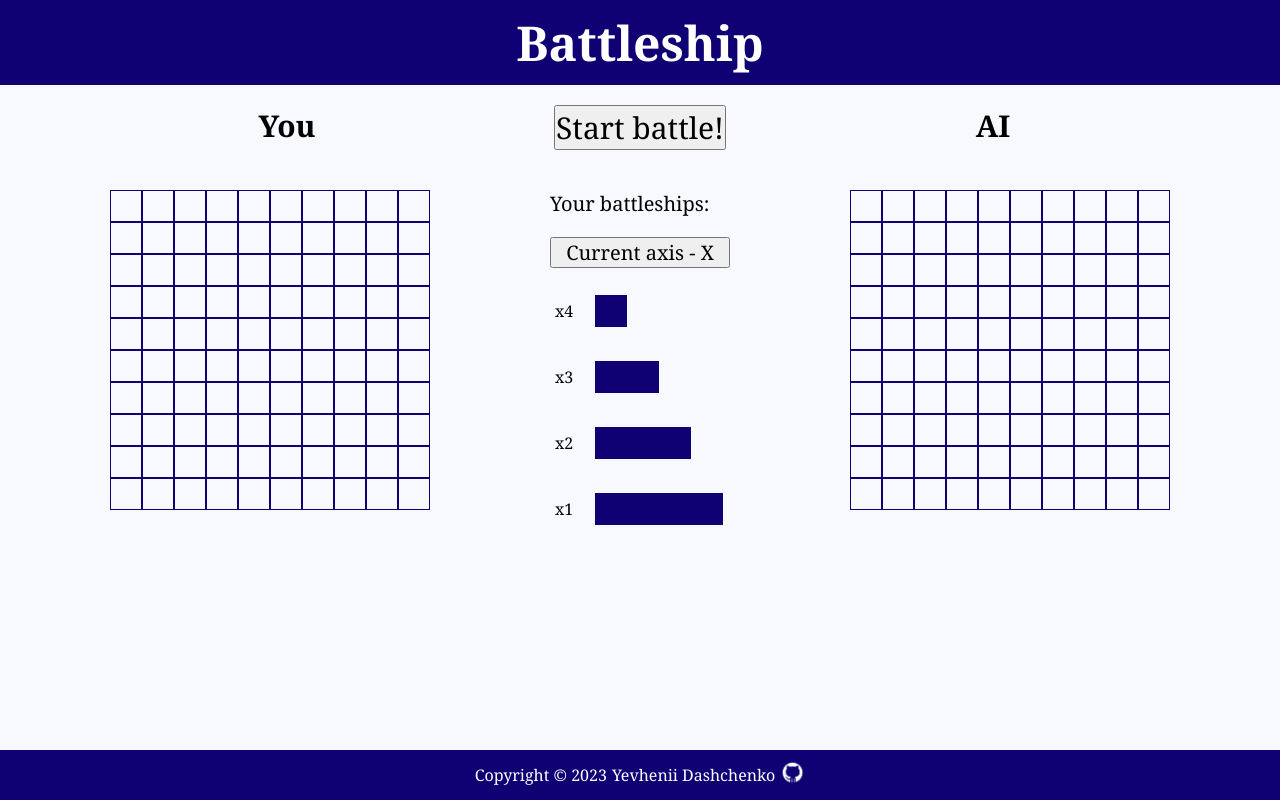
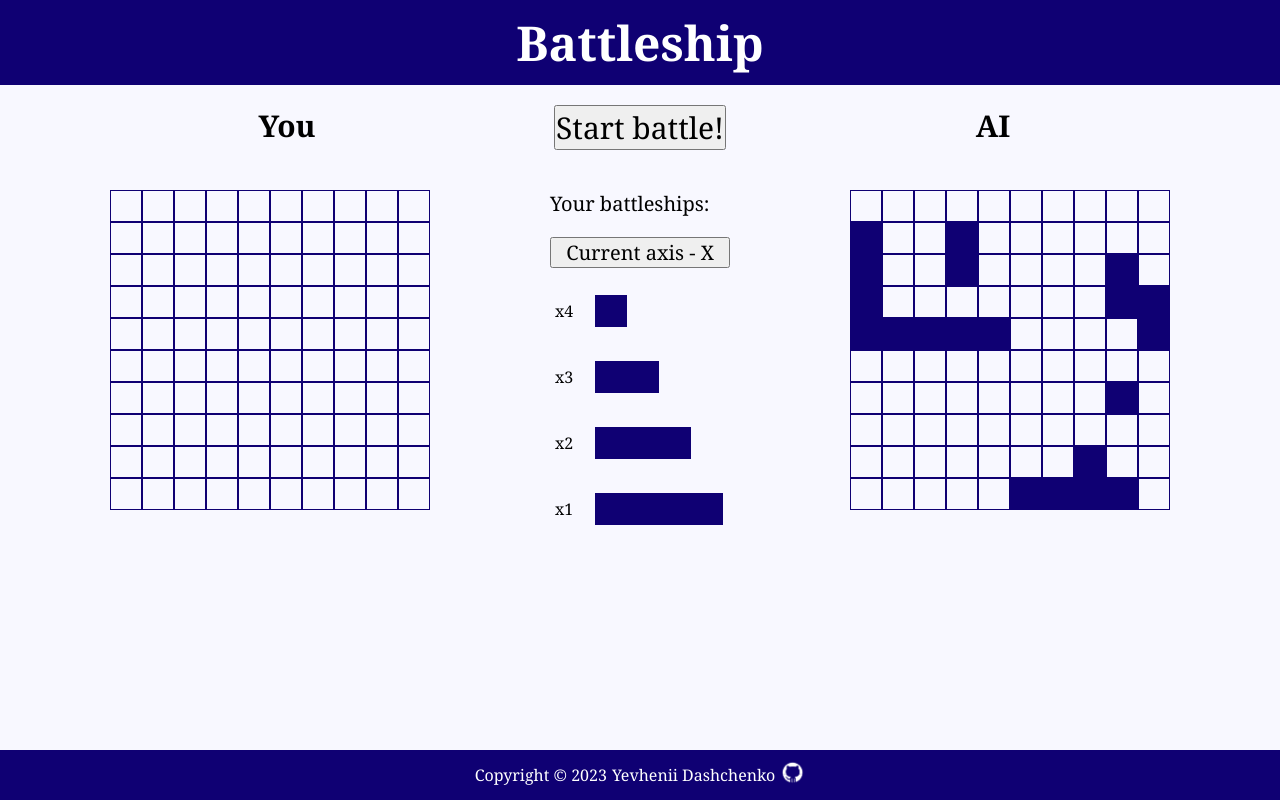
Before and after one commit to Ydashchenko/battleship, a website built with webpack: page dist/index.html in a window 1280 px wide. Both pictures are taken after a click on the button "Start battle!". Built offline with nearby package versions, Linux system fonts and the light colour scheme.

Commit message:
Add placeShipsRandomly func

```diff
--- a/src/index.js
+++ b/src/index.js
@@ -12,15 +12,24 @@ import {
 
 
 let playerBoard = GameBoard();
+let computerBoard = GameBoard()
 
 export function init() {
     buildBoard('player')
     buildBoard('computer')
     addEventListeners()
-    return {
-        playerBoard
+    computerBoard.placeAllShipsRandomly()
+
+}
+
+export function startBattle() {
+    if (!playerBoard.areAllShipsPlaced()) {
+        alert('Place all your ships!')
+        return
     }
+
 }
+
 
 init()
 
--- a/src/modules/event-listeners.js
+++ b/src/modules/event-listeners.js
@@ -1,4 +1,4 @@
-import { playerBoard } from '..';
+import { playerBoard, startBattle } from '..';
 import { focusShip, renderAvailableShips, updateAxisBtn, buildBoard } from './dom-manipulation';
 import { Ship, setCurrentLength, currentLength } from './ship';
 import { GameBoard } from "./game-board";
@@ -20,5 +20,8 @@ export function addEventListeners() {
     carrier.addEventListener('click', () => setCurrentLength(4, carrier))
 
     const myCells = document.querySelectorAll('.my-cell')
-    myCells.forEach(cell => cell.addEventListener('click', () => playerBoard.placeShip(Ship(currentLength), parseInt(cell.dataset.x), parseInt(cell.dataset.y))))
+    myCells.forEach(cell => cell.addEventListener('click', () => playerBoard.placeShip('my-cell', Ship(currentLength), parseInt(cell.dataset.x), parseInt(cell.dataset.y))))
+
+    const startBtn = document.getElementById('start-btn')
+    startBtn.addEventListener('click', () =>  startBattle())
 }
--- a/src/modules/game-board.js
+++ b/src/modules/game-board.js
@@ -17,7 +17,7 @@ export function GameBoard() {
 
     let isHorizontal = true
 
-    function placeShip(ship, x, y) {
+    function placeShip(who, ship, x, y) {
         if (currentLength == 0) {
             alert('Pick a ship!')
             return
@@ -25,7 +25,7 @@ export function GameBoard() {
 
         if (ships[currentLength] == 0) {
             alert(`You're out of ${currentLength}-length ships!`)
-            currentLength = 0
+
             return
         }
 
@@ -46,7 +46,7 @@ export function GameBoard() {
             if (!isHorizontal) {
                 board[x][y + l] = ship;
             }
-            const cell = document.querySelector(`.my-cell[data-x="${x + (isHorizontal ? l : 0)}"][data-y="${y + (isHorizontal ? 0 : l)}"]`);
+            const cell = document.querySelector(`.${who}[data-x="${x + (isHorizontal ? l : 0)}"][data-y="${y + (isHorizontal ? 0 : l)}"]`);
             cell.classList.add('ship-cell');
             console.log(board)
         }
@@ -54,7 +54,9 @@ export function GameBoard() {
         console.log(`${ship.length} ship has been placed.`)
 
 
-        ships[currentLength] -= 1
+        if (who === 'my-cell') {
+            ships[currentLength] -= 1
+        }
         renderAvailableShips()
     }
 
@@ -64,10 +66,65 @@ export function GameBoard() {
         console.log(`IsHorizontal? ${isHorizontal}`)
     }
 
+    function areAllShipsPlaced() {
+        for (const shipCount of Object.values(ships)) {
+            if (shipCount !== 0) {
+                return false; // At least one ship is not placed
+            }
+        }
+        return true; // All ships are placed
+    }
+
+    function getRandomCoordinates() {
+        const x = Math.floor(Math.random() * 10);
+        const y = Math.floor(Math.random() * 10);
+        return { x, y }
+    }
+
+    function getRandomBoolean() {
+        return Math.random() < 0.5;
+    }
+
+    function placeAllShipsRandomly() {
+        for (const length in ships) {
+            for (let count = 0; count < ships[length]; count++) {
+                isHorizontal = getRandomBoolean()
+                console.log(isHorizontal)
+                let ship;
+                let x, y;
+                do {
+                    ({ x, y } = getRandomCoordinates());
+                    ship = Ship(parseInt(length));
+                } while (!canPlaceShip(ship, x, y));
+
+                setCurrentLength(parseInt(length)); // Set the currentLength
+                placeShip('cell', ship, x, y);
+            }
+        }
+        setCurrentLength(0)
+        isHorizontal = true
+    }
+
+
+    function canPlaceShip(ship, x, y) {
+        for (let l = 0; l < ship.length; l++) {
+            if (
+                (isHorizontal && (x + l >= boardSize || board[x + l][y] !== null)) ||
+                (!isHorizontal && (y + l >= boardSize || board[x][y + l] !== null))
+            ) {
+                return false; // Cannot place ship at this position
+            }
+        }
+        return true; // Can place ship at this position
+    }
+
     return {
         ships,
         board,
         placeShip,
-        toggleIsHorizontal
+        toggleIsHorizontal,
+        areAllShipsPlaced,
+        getRandomCoordinates,
+        placeAllShipsRandomly
     };
 }
--- a/src/modules/ship.js
+++ b/src/modules/ship.js
@@ -1,7 +1,7 @@
-import { playerBoard } from '..';
 import { focusShip, renderAvailableShips, updateAxisBtn, buildBoard } from './dom-manipulation';
 import { addEventListeners } from './event-listeners';
 import { GameBoard } from "./game-board";
+import { playerBoard } from '..';
 
 let currentLength = 0
 
@@ -27,6 +27,7 @@ export function Ship(length) {
 export function setCurrentLength(value, ship) {
     if (playerBoard.ships[value] == 0) {
         alert(`You're out of ${value}-length ships!`)
+        currentLength = 0
         return
     }
     currentLength = value
--- a/src/style.css
+++ b/src/style.css
@@ -86,6 +86,8 @@ label {
     background-color: rgb(15, 0, 115);
 }
 
+
+
 footer, header  {
     background-color: rgb(15, 0, 115);
     color: white;
```
Also changed, not shown: src/index.test.js (deleted, +0 -37 lines), dist/main.js.
